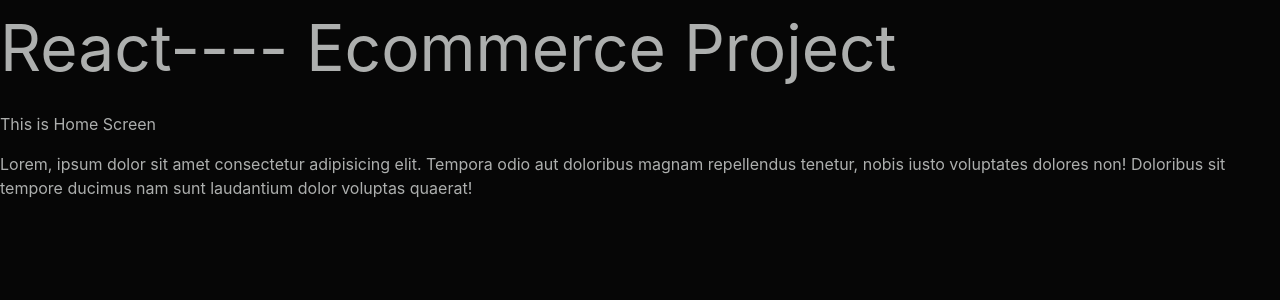
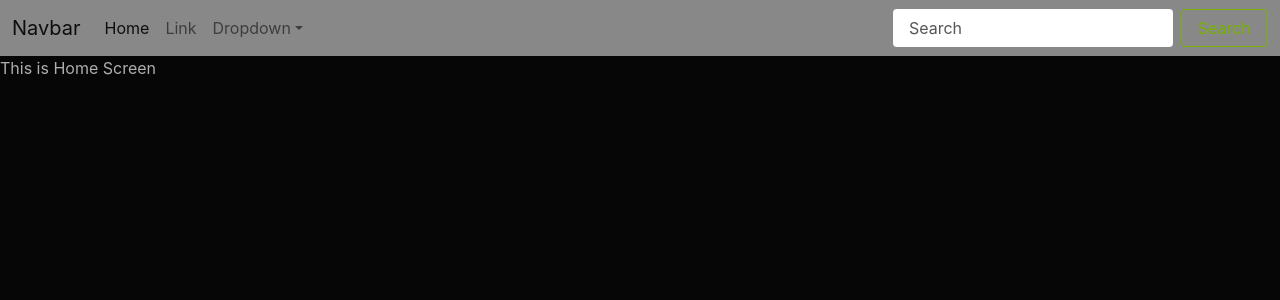
Before and after one commit to Raj8313/react-initial-setup, a React (Create React App) app: page / in a window 1280 px wide. Shown: the top 300 px of the page. Built offline with nearby package versions, Linux system fonts and the light colour scheme.

Commit message:
basic routing added

```diff
--- a/package.json
+++ b/package.json
@@ -9,6 +9,7 @@
     "bootstrap": "^5.1.3",
     "react": "^17.0.2",
     "react-dom": "^17.0.2",
+    "react-router-dom": "^5.3.0",
     "react-scripts": "4.0.3",
     "web-vitals": "^1.1.2"
   },
--- a/src/App.jsx
+++ b/src/App.jsx
@@ -1,13 +1,21 @@
-import HomeScreen from "./components/HomeScreen";
+import { BrowserRouter as Router , Route, Switch } from "react-router-dom";
+
+import HomeScreen from "./screens/HomeScreen";
+import Navbar from "./components/Navbar";
+
 
 const App = () => {
   return (
     <div className="App">
-      <p className="fs-1">React---- Ecommerce Project</p>
-      <HomeScreen />
-      Lorem, ipsum dolor sit amet consectetur adipisicing elit. Tempora odio aut
-      doloribus magnam repellendus tenetur, nobis iusto voluptates dolores non!
-      Doloribus sit tempore ducimus nam sunt laudantium dolor voluptas quaerat!
+      <Router>
+        <Navbar/>
+        <Switch >
+          <Route path="/">
+            <HomeScreen/>
+          </Route>
+        </Switch>
+      </Router>
+
     </div>
   );
 };
--- a/src/components/Navbar.jsx
+++ b/src/components/Navbar.jsx
@@ -0,0 +1,39 @@
+const Navbar=()=>{
+ return(
+   <nav className="navbar navbar-expand-lg navbar-light bg-light">
+  <div className="container-fluid">
+    <a className="navbar-brand" href="/">Navbar</a>
+    <button className="navbar-toggler" type="button" data-bs-toggle="collapse" data-bs-target="#navbarSupportedContent" aria-controls="navbarSupportedContent" aria-expanded="false" aria-label="Toggle navigation">
+      <span className="navbar-toggler-icon"></span>
+    </button>
+    <div className="collapse navbar-collapse" id="navbarSupportedContent">
+      <ul className="navbar-nav me-auto mb-2 mb-lg-0">
+        <li className="nav-item">
+          <a className="nav-link active" aria-current="page" href="/">Home</a>
+        </li>
+        <li className="nav-item">
+          <a className="nav-link" href="/">Link</a>
+        </li>
+        <li className="nav-item dropdown">
+          <a className="nav-link dropdown-toggle" href="/" id="navbarDropdown" role="button" data-bs-toggle="dropdown" aria-expanded="false">
+            Dropdown
+          </a>
+          <ul className="dropdown-menu" aria-labelledby="navbarDropdown">
+            <li><a className="dropdown-item" href="/">Action</a></li>
+            <li><a className="dropdown-item" href="/">Another action</a></li>
+            <li><a className="dropdown-item" href="/">Something else here</a></li>
+          </ul>
+        </li>
+
+      </ul>
+      <form className="d-flex">
+        <input className="form-control me-2" type="search" placeholder="Search" aria-label="Search" />
+        <button className="btn btn-outline-success" type="submit">Search</button>
+      </form>
+    </div>
+  </div>
+</nav>
+ )
+}
+
+export default Navbar;
```
Also changed, not shown: src/screens/HomeScreen.jsx (renamed from src/components/HomeScreen.jsx), 1 other file (tests, documents, lock files or other folders).
